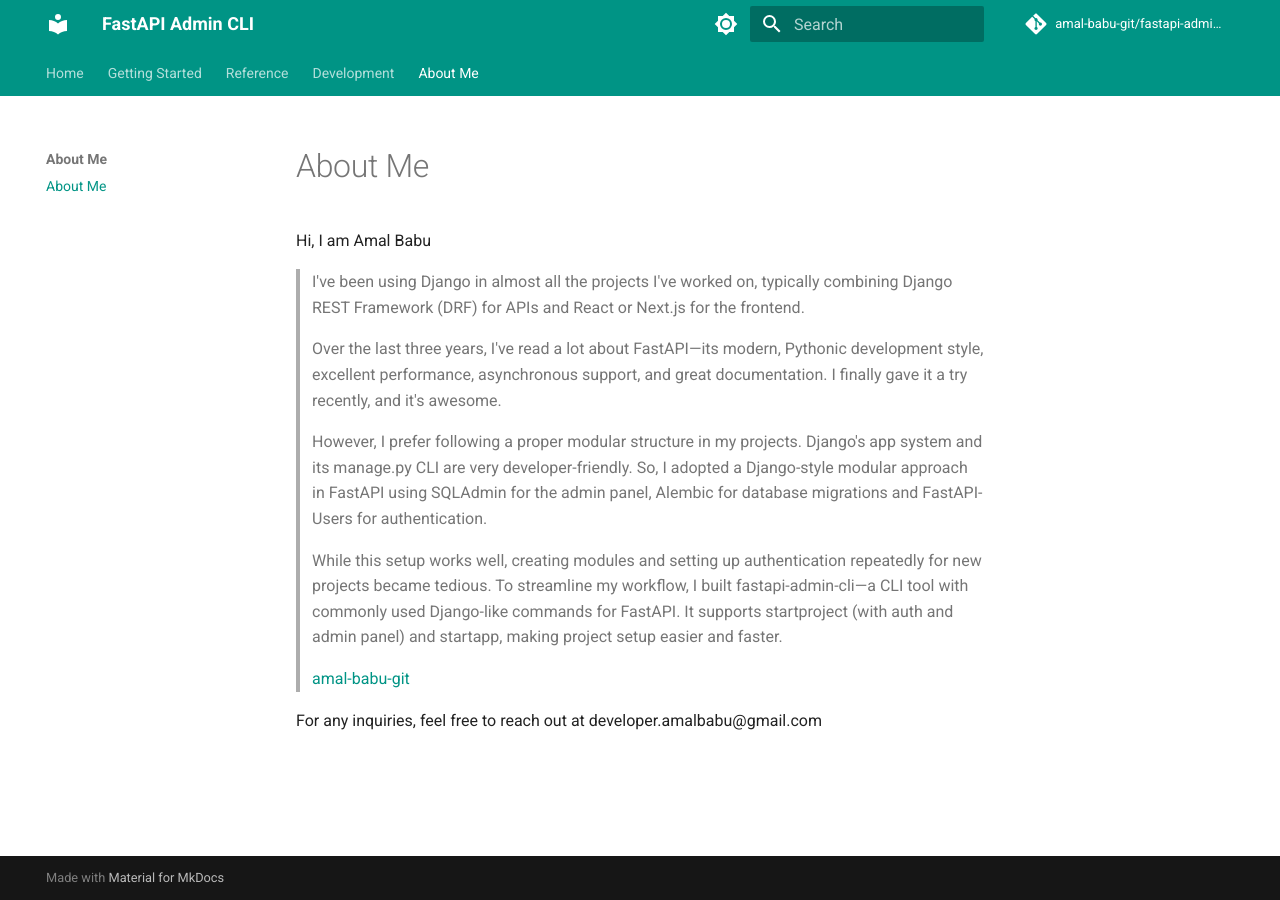
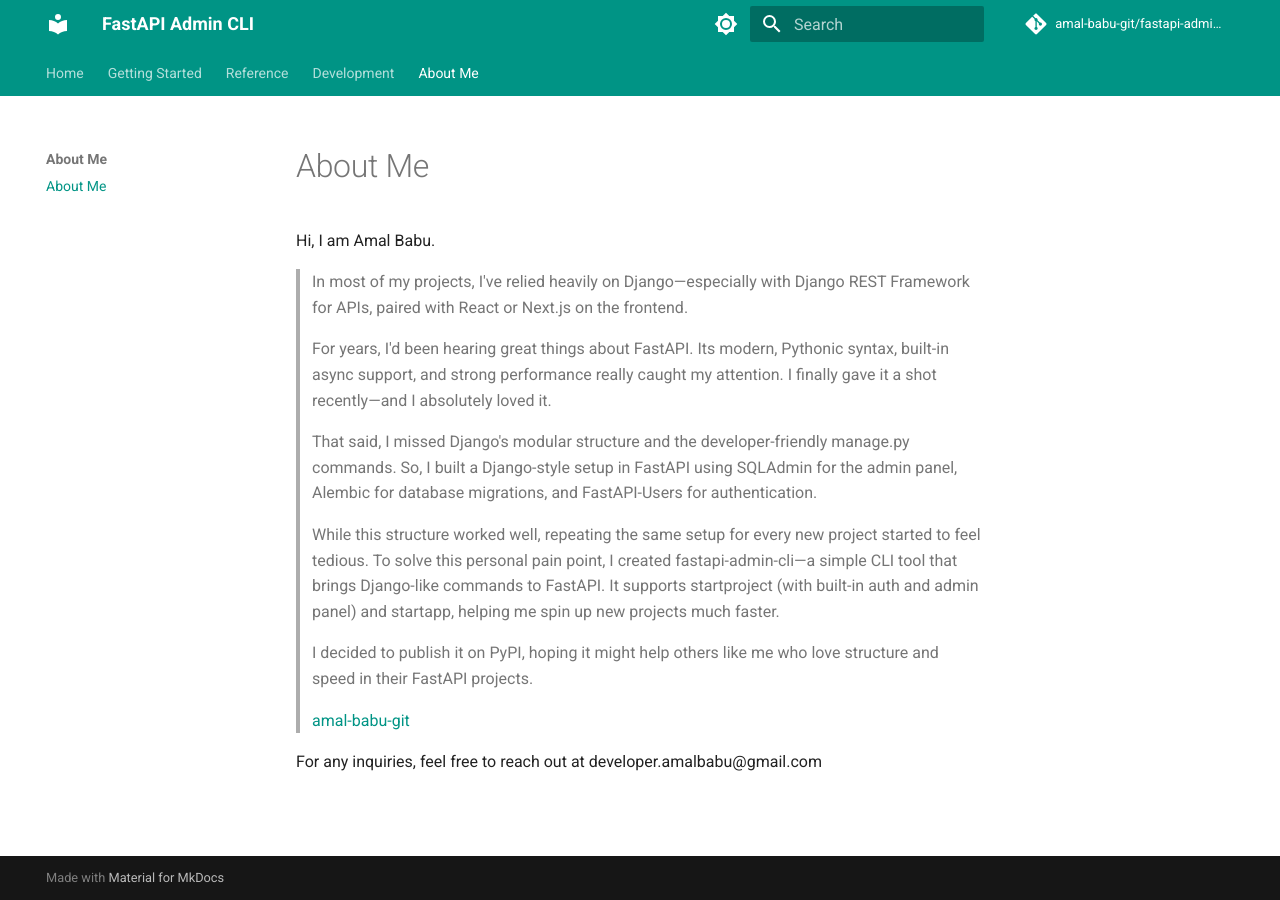
Before and after one commit to amal-babu-git/fastapi-admin-cli-docs, an MkDocs documentation site: the page built from docs/about-me/about-me.md, in a window 1280 px wide. Built offline with MkDocs 1.6.1 and Material for MkDocs 9.7.7, drawn with Linux system fonts in a browser that asks for light colours; comment, search, counter and statistics services are not loaded.

Commit message:
about me edit

```diff
--- a/docs/about-me/about-me.md
+++ b/docs/about-me/about-me.md
@@ -1,12 +1,14 @@
-Hi, I am Amal Babu
+Hi, I am Amal Babu.
 
-> I've been using Django in almost all the projects I've worked on, typically combining Django REST Framework (DRF) for APIs and React or Next.js for the frontend.
+> In most of my projects, I've relied heavily on Django—especially with Django REST Framework for APIs, paired with React or Next.js on the frontend.
 >
-> Over the last three years, I've read a lot about FastAPI—its modern, Pythonic development style, excellent performance, asynchronous support, and great documentation. I finally gave it a try recently, and it's awesome.
+> For years, I'd been hearing great things about FastAPI. Its modern, Pythonic syntax, built-in async support, and strong performance really caught my attention. I finally gave it a shot recently—and I absolutely loved it.
 >
-> However, I prefer following a proper modular structure in my projects. Django's app system and its manage.py CLI are very developer-friendly. So, I adopted a Django-style modular approach in FastAPI using SQLAdmin for the admin panel, Alembic for database migrations and FastAPI-Users for authentication.
+> That said, I missed Django's modular structure and the developer-friendly manage.py commands. So, I built a Django-style setup in FastAPI using SQLAdmin for the admin panel, Alembic for database migrations, and FastAPI-Users for authentication.
 >
-> While this setup works well, creating modules and setting up authentication repeatedly for new projects became tedious. To streamline my workflow, I built fastapi-admin-cli—a CLI tool with commonly used Django-like commands for FastAPI. It supports startproject (with auth and admin panel) and startapp, making project setup easier and faster.
+> While this structure worked well, repeating the same setup for every new project started to feel tedious. To solve this personal pain point, I created fastapi-admin-cli—a simple CLI tool that brings Django-like commands to FastAPI. It supports startproject (with built-in auth and admin panel) and startapp, helping me spin up new projects much faster.
+>
+> I decided to publish it on PyPI, hoping it might help others like me who love structure and speed in their FastAPI projects.
 >
 > [amal-babu-git](https://github.com/amal-babu-git)
 
```
